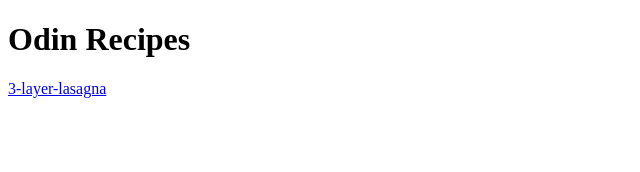
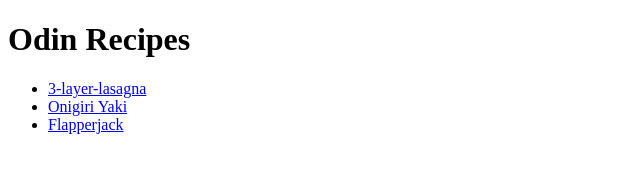
Before and after one commit to Krusty008/odin-recipes, a plain HTML site: page index.html in a window 1280 px wide. Shown: the whole page, without its empty margins (0-640 px from the left). Drawn offline with Linux system fonts and the light colour scheme.

Commit message:
Create home page, add links to recipes, add photos
This serves as the home page where links are added to various recipe pages containing pictures and descriptions as well as a link back to the home page.

```diff
--- a/index.html
+++ b/index.html
@@ -7,6 +7,17 @@
 </head>
 <body>
     <h1>Odin Recipes</h1>
-    <a href="./recipes/3-layer-lasagna.html" target="_blank" rel="noopener noreferrer">3-layer-lasagna</a>
-</body>
+    <ul>
+        <li>
+            <a href="./recipes/3-layer-lasagna.html" target="_blank" rel="noopener noreferrer">3-layer-lasagna</a>
+        </li>
+        <li>
+            <a href="./recipes/Onigiri.html" target="_blank" rel="noopener noreferrer">Onigiri Yaki</a>
+        </li>
+        <li>
+            <a href="./recipes/Flapperjack.html" target="_blank" rel="noopener noreferrer">Flapperjack</a>
+        </li>
+    </ul>
+
+    </body>
 </html>
```
